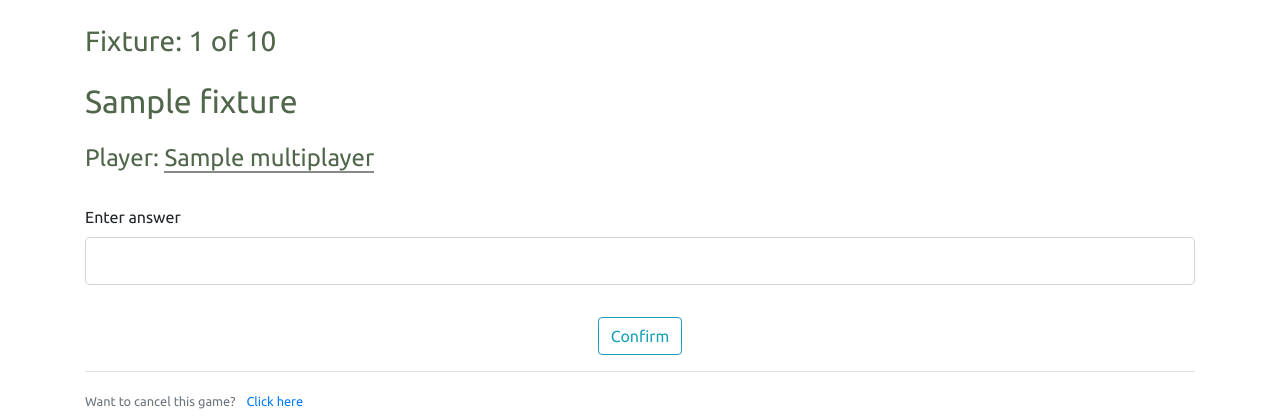
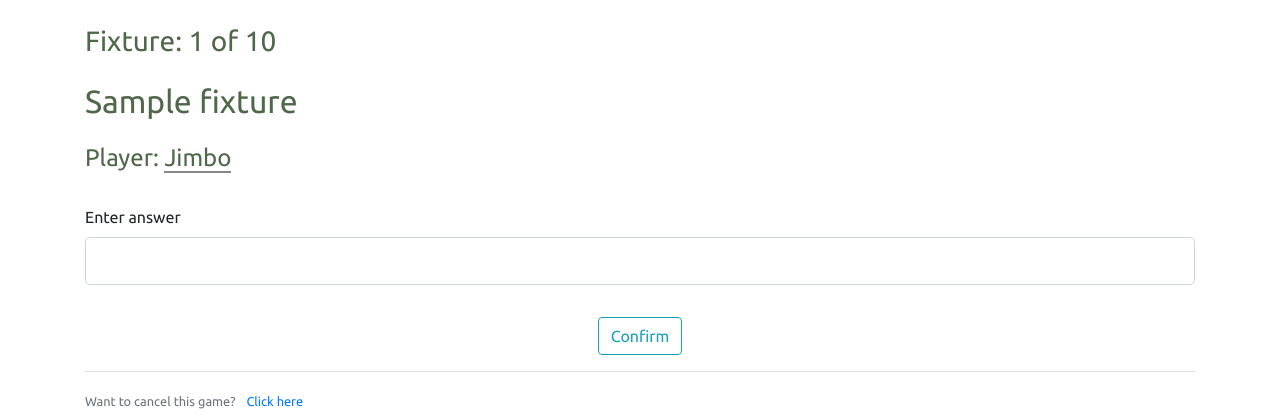
Before and after one commit to Code-Institute-Submissions/pools, a Flask app: template templates/multiplayer.html in a window 1280 px wide. Shown: the part 56-476 px from the top of the page. Run offline with Flask 2, Linux system fonts and the light colour scheme; the template is opened without the code that fills it: values that come from a table or form of the project are taken from there, most other values are stand-ins (such as "Sample title", 1, 10 or a date in 2020); some libraries are stand-ins or nearby versions; some web fonts are replaced.

Commit message:
2 player test

```diff
--- a/templates/multiplayer.html
+++ b/templates/multiplayer.html
@@ -7,7 +7,7 @@
             <!-- <legend class="margin-bottom mb-4">Enter your prediction below.</legend> -->
                 <h3>Fixture: {{ id }} of 10</h3>
                 <h2 class="fixture">{{ fix_list[id-1]['fixture'] }}</h2>
-                <h4 class="player">Player: <span class="punderline">{{ multiplayers[p_num-1].name }}</span></h4>
+                <h4 class="player">Player: <span class="punderline">Jimbo</span></h4>
             <div class="form-group">
               {{ form.answer.label(class="form-control-label") }}
               {% if form.answer.errors %}
```
